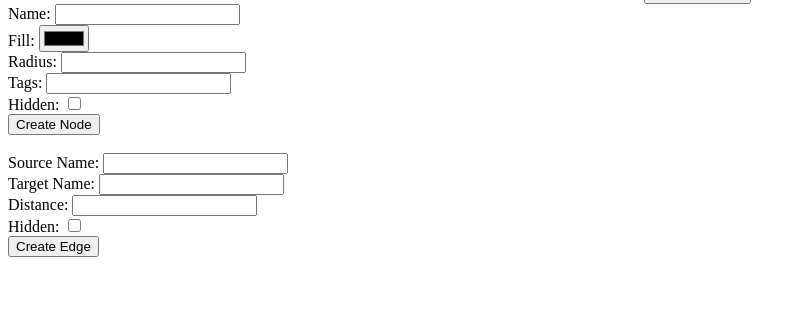
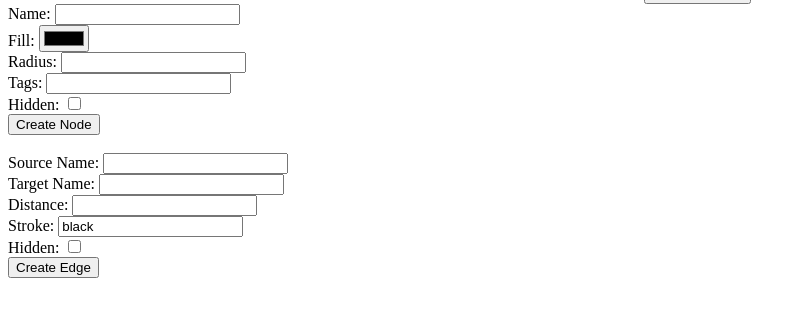
Before and after one commit to jacksty/West-Marches-Website, a Django app: page /2/edit/ in a window 1280 px wide. Shown: the part 431-748 px from the top of the page, without its empty margins (0-806 px from the left). Run offline with Django 3.2, Linux system fonts and the light colour scheme; a user stored in the database is signed in; data comes from the database, SQL or seed files in the repository; some libraries are stand-ins or nearby versions.

Commit message:
added edge stroke input

```diff
--- a/map/templates/map/edit.html
+++ b/map/templates/map/edit.html
@@ -40,7 +40,7 @@
         Source Name: <input type="text" name="source_name" id="source_name"><br>
         Target Name: <input type="text" name="target_name" id="target_name"><br>
         Distance: <input type="number" name="weight"><br>
-        <!--Stroke: <input type="text" name="edge_stroke" value="black"><br>-->
+        Stroke: <input type="text" name="edge_stroke" value="black"><br>
         Hidden: <input type="checkbox" name="edge_hidden"> <br>
         <input type="number" value="{{map}}" hidden="true" name="map">
         <input type="submit" value="Create Edge">
```
